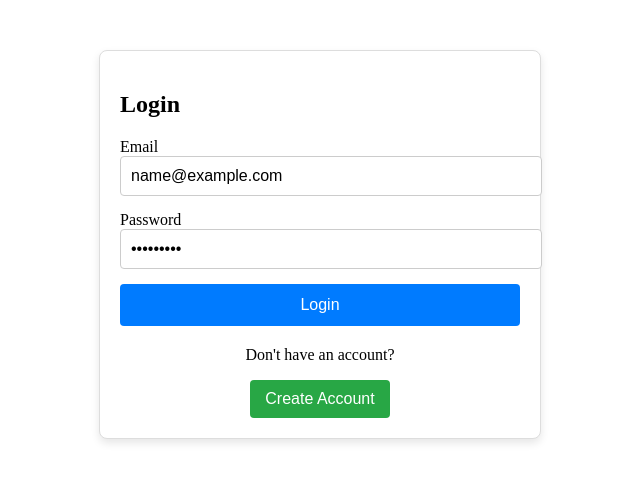
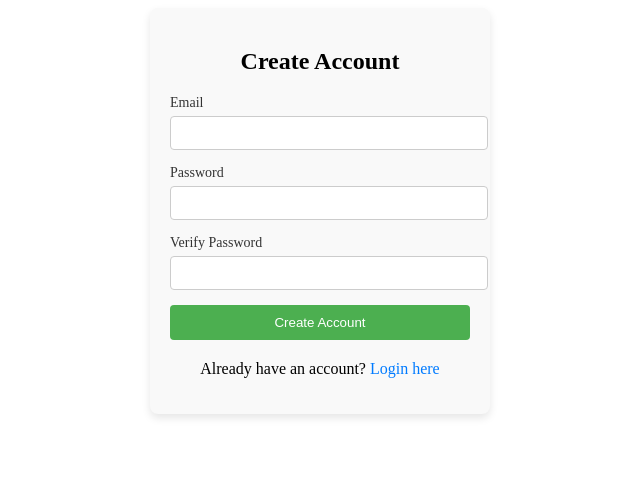
Before and after one commit to richard-d-lee/new-react-app-2, a React app: page / in a window 1280 px wide. Both pictures are taken after typing "name@example.com", "Sample123" into the empty fields and a click on the button "Create Account". Shown: the top 482 px of the page, without its empty margins (320-960 px from the left). Built offline with nearby package versions, Linux system fonts and the light colour scheme.

Commit message:
Added authentication and fixed logging.

```diff
--- /dev/null
+++ b/src/components/CreateAccount.jsx
@@ -0,0 +1,90 @@
+import React, { useState } from 'react';
+import '../styles/CreateAccount.css';
+
+const CreateAccount = ({setCreating}) => {
+  const [email, setEmail] = useState('');
+  const [password, setPassword] = useState('');
+  const [verifyPassword, setVerifyPassword] = useState(''); // Added verify password state
+  const [error, setError] = useState('');
+  const [success, setSuccess] = useState('');
+
+  const handleSubmit = async (e) => {
+    e.preventDefault();
+
+    // Check if passwords match
+    if (password !== verifyPassword) {
+      setError('Passwords do not match');
+      setSuccess('');
+      return;
+    }
+
+    try {
+      const response = await fetch('http://localhost:5000/register', {
+        method: 'POST',
+        headers: {
+          'Content-Type': 'application/json',
+        },
+        body: JSON.stringify({ email, password }),
+      });
+
+      const data = await response.json();
+
+      if (response.ok) {
+        setSuccess(data.message);
+        setEmail('');
+        setPassword('');
+        setVerifyPassword('');
+        setError('');
+      } else {
+        setError(data.error);
+        setSuccess('');
+      }
+    } catch (err) {
+      setError('Something went wrong');
+      setSuccess('');
+    }
+  };
+
+  return (
+    <div className="create-account">
+      <h2>Create Account</h2>
+      {error && <div className="error-message">{error}</div>}
+      {success && <div className="success-message">{success}</div>}
+      <form onSubmit={handleSubmit}>
+        <div className="form-group">
+          <label>Email</label>
+          <input
+            type="email"
+            value={email}
+            onChange={(e) => setEmail(e.target.value)}
+            required
+          />
+        </div>
+        <div className="form-group">
+          <label>Password</label>
+          <input
+            type="password"
+            value={password}
+            onChange={(e) => setPassword(e.target.value)}
+            required
+          />
+        </div>
+        <div className="form-group">
+          <label>Verify Password</label>
+          <input
+            type="password"
+            value={verifyPassword}
+            onChange={(e) => setVerifyPassword(e.target.value)}
+            required
+          />
+        </div>
+        <button type="submit" className="submit-btn">Create Account</button>
+      </form>
+      <p>
+        Already have an account? <a onClick={() => {setCreating(false)}}>Login here</a>
+      </p>
+    </div>
+  );
+};
+
+export default CreateAccount;
--- a/src/components/Login.jsx
+++ b/src/components/Login.jsx
@@ -1,25 +1,38 @@
 import React, { useState } from 'react';
 import '../styles/Login.css';
+import axios from 'axios';
+import CreateAccount from './CreateAccount.jsx';
 
 const Login = ({updateLogged}) => {
     const [email, setEmail] = useState('');
     const [password, setPassword] = useState('');
     const [error, setError] = useState('');
+    const [creating, setCreating] = useState(false)
 
-    const handleLogin = (e) => {
-      e.preventDefault();
-      if (email === 'admin@admin.com' && password === 'password123') {
-        alert('Login successful!');
-        updateLogged(true)
-        // You can redirect the user or perform other actions here
-      } else {
-        setError('Invalid email or password.');
-      }
-    };
+    if (creating) {
+        return <CreateAccount setCreating={setCreating}/>
+    }
+
+    const handleLogin = async (e) => {
+        e.preventDefault();
+
+        try {
+          // Make API call to backend
+          const response = await axios.post('http://localhost:5000/login', { email, password });
+
+          // On success, store the token in localStorage (or cookies)
+          localStorage.setItem('authToken', response.data.token);
+
+          alert('Login successful!');
+          updateLogged(true);
+          // You can redirect to a dashboard or other page
+        } catch (err) {
+          setError(err.response ? err.response.data.error : 'Something went wrong.');
+        }
+      };
 
     const handleCreateAccount = () => {
-      alert('Redirecting to create account page...');
-      // Redirect or show create account form (e.g., using React Router)
+      setCreating(true)
     };
 
     return (
--- /dev/null
+++ b/src/styles/CreateAccount.css
@@ -0,0 +1,74 @@
+/* CreateAccount.css */
+.create-account {
+    width: 300px;
+    margin: 0 auto;
+    padding: 20px;
+    background-color: #f9f9f9;
+    border-radius: 8px;
+    box-shadow: 0 4px 8px rgba(0, 0, 0, 0.1);
+  }
+
+  .create-account h2 {
+    text-align: center;
+    margin-bottom: 20px;
+  }
+
+  .create-account .form-group {
+    margin-bottom: 15px;
+  }
+
+  .create-account label {
+    display: block;
+    font-size: 14px;
+    color: #333;
+    margin-bottom: 5px;
+  }
+
+  .create-account input {
+    width: 100%;
+    padding: 8px;
+    font-size: 14px;
+    border: 1px solid #ccc;
+    border-radius: 4px;
+  }
+
+  .create-account .submit-btn {
+    width: 100%;
+    padding: 10px;
+    background-color: #4CAF50;
+    color: white;
+    border: none;
+    border-radius: 4px;
+    cursor: pointer;
+  }
+
+  .create-account .submit-btn:hover {
+    background-color: #45a049;
+  }
+
+  .create-account .error-message,
+  .create-account .success-message {
+    text-align: center;
+    padding: 10px;
+    margin-bottom: 10px;
+    border-radius: 4px;
+  }
+
+  .create-account .error-message {
+    background-color: #f8d7da;
+    color: #721c24;
+  }
+
+  .create-account .success-message {
+    background-color: #d4edda;
+    color: #155724;
+  }
+
+  .create-account p {
+    text-align: center;
+    margin-top: 20px;
+  }
+
+  .create-account a {
+    color: #007bff;
+  }
```
Also changed, not shown: package.json (+14 -2 lines), src/database/server.js (+68 -0 lines), 1 other file (tests, documents, lock files or other folders).
